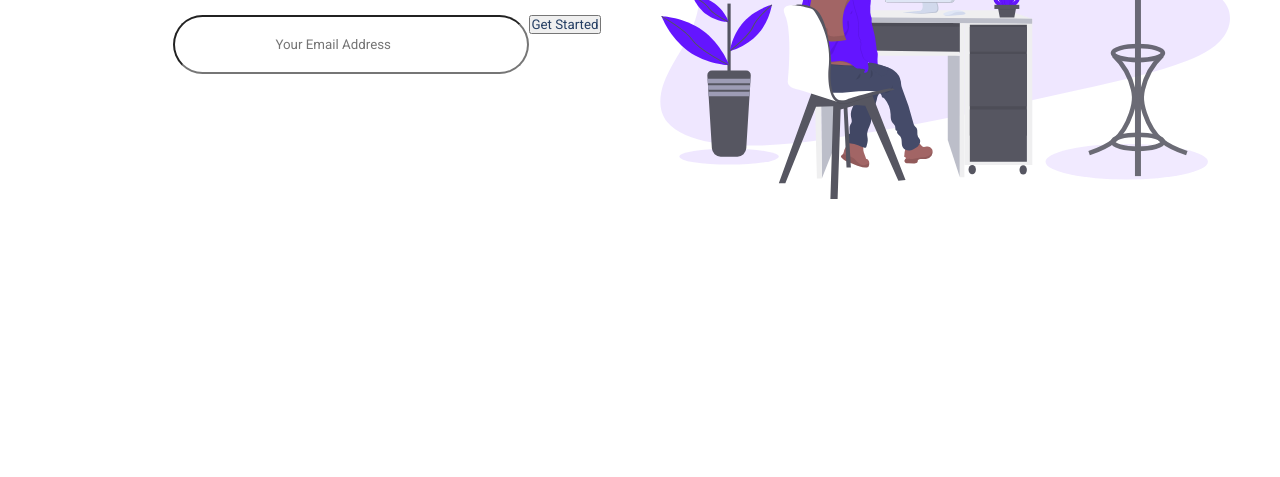
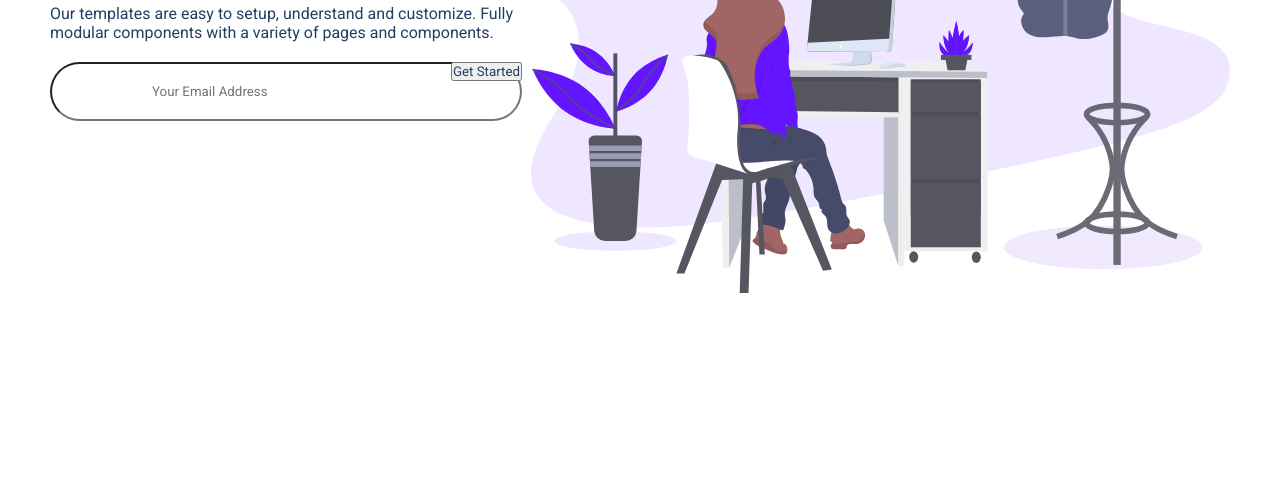
Before and after one commit to jhardaine/First-website-solo, a plain HTML site: page index.html in a window 1280 px wide. Shown: the part 323-800 px from the top of the page. Drawn offline with Linux system fonts and the light colour scheme.

Commit message:
got help

```diff
--- a/index.html
+++ b/index.html
@@ -10,7 +10,7 @@
 <body>
     <section id="#landing">
     <nav>
-       <div class="nav__container">
+       <div class="row">
        <div class="nav__left">
     <img class="logo" src="assets/logo.2c489fc453a1783cbadacf914efa3df6.svg" alt="Treact logo">
     <h1 class="nav__title">Treact</h1>
@@ -31,8 +31,8 @@
     <div class="header__left">
     <h2 class="header-title">Beautiful React Templates<span class="purple">for you.</span></h2>
     <p class="header__des--para">Our templates are easy to setup, understand and customize. Fully modular components with a variety of pages and components.</p>
-    <div>
-    <input class="header-input" style="email" placeholder="Your Email Address">
+    <div class="header-input__wrapper">
+    <input class="header-input" type="email" placeholder="Your Email Address">
     <button class="get-started__button">Get Started</button>
 
 </div>
--- a/styles.css
+++ b/styles.css
@@ -5,7 +5,7 @@
 
 
 * {
-   margin: 0 auto;
+   margin: 0 ;
    padding: 0px;
    box-sizing: border-box;
    color: #243e63;
@@ -27,15 +27,6 @@ nav {
   padding: 0 5px;
 }
 
-.nav__container {
-  display: flex;
-  flex-direction: row;
-  align-items: center;
-  justify-content: space-between;
-  width: 100%;
-  max-width: 1200px;
-  padding: 0 10px;
-}
 
 .nav__links {
   display: flex;
@@ -99,6 +90,7 @@ header {
   width: 100%;
   max-width: 1200px;
   padding: 0 10px;
+  margin: 0 auto;
 }
 
 .header__left--input {
@@ -106,11 +98,14 @@ header {
 }
 
 .header__left {
-  width: 100%;
+  width: 40%;
   display: flex;
   flex-direction: column;
   justify-content: center;
-  align-items: center;
+}
+
+.header-img__wrapper {
+  width: 60%;
 }
 
 .header-img {
@@ -127,16 +122,17 @@ header {
   padding-bottom: 20px;
 }
 
+.header-input__wrapper {
+  position: relative;
+}
+
 .header-input {
   padding: 20px 100px;
   border-radius: 30px;
-}
-
-.header-input {
-  position: relative;
+  width: 100%;
 }
 
 .get-started__button {
   position: absolute;
-  right;
+  right: 0;
 }
```
